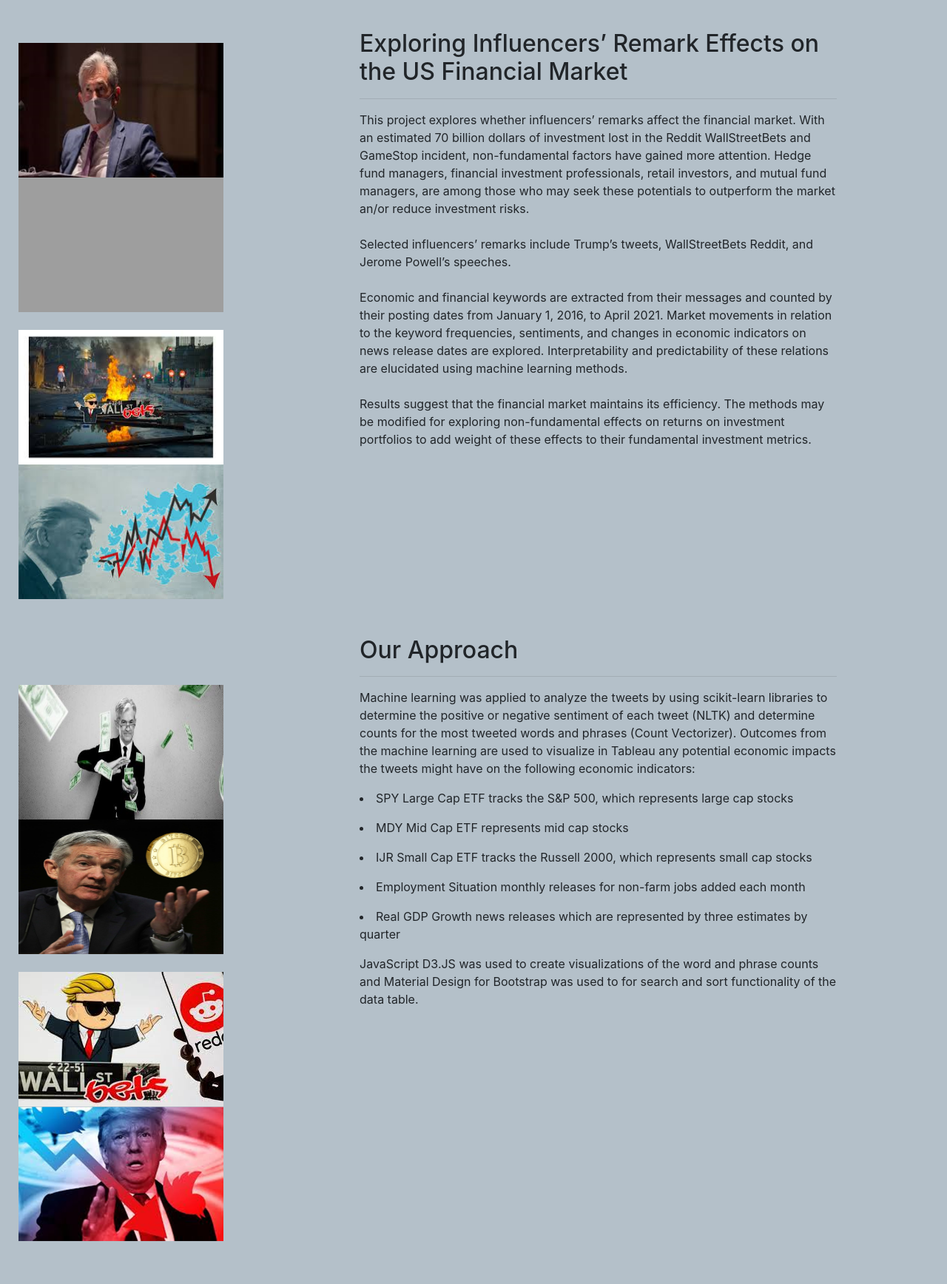
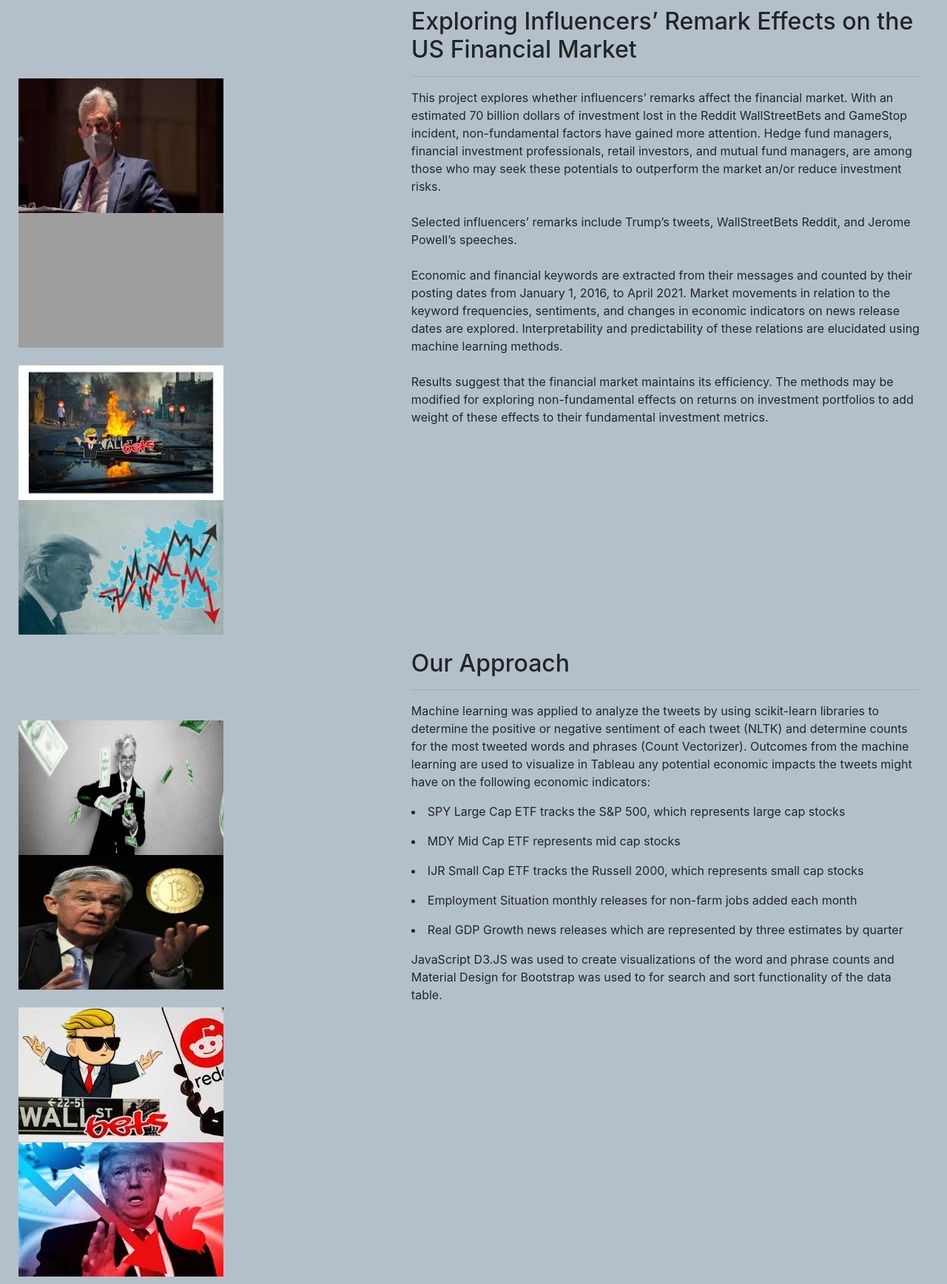
Before and after one commit to areeratk/anomalous, a Flask app: page / in a window 1280 px wide. Shown: the part 56-1792 px from the top of the page at 74% size. Before the commit the page ends 1734 px from the top, so only its background shows below. Run offline with Flask 2, Linux system fonts and the light colour scheme; parts of the project's set-up code (start-up, migrations or seed data) failed here and were passed over; some libraries are stand-ins or nearby versions; grey boxes are pictures that could not be loaded.

Commit message:
page left

```diff
--- a/templates/index.html
+++ b/templates/index.html
@@ -27,10 +27,12 @@
 
 
     <div class="row">
-        <div class="col-md-4 col-sm-6">
+        <div class="col-md-5 col-sm-5">
             <div class="container">
 
                 <div class="page_left">
+
+                    <br /><br />
 
                     <br /><br /><img src="/static/img/Picture2.png" width="277px" height="182px">
 
@@ -48,8 +50,8 @@
             </div>
         </div>
 
-        <div class="col-md-7 col-sm-5">
-            <div class="page_right">
+        <div class="col-md-6 col-sm-6">
+            <div class="page_left">
                 <h2>Exploring Influencers’ Remark Effects on the US Financial Market</h2>
 
                 <hr>
@@ -68,7 +70,7 @@
         </div>
 </div>
         <div class="row">
-            <div class="col-md-4 col-sm-6">
+            <div class="col-md-5 col-sm-5">
                 <div class="container">
                     <div class="page_left">
 
@@ -88,8 +90,8 @@
                 </div>
                 </div>
             </div>
-            <div class="col-md-7 col-sm-5">
-                <div class="page_right">
+            <div class="col-md-6 col-sm-6">
+                <div class="page_left">
                 <h2>Our Approach</h2>
                 <hr>
                 <p>
```
